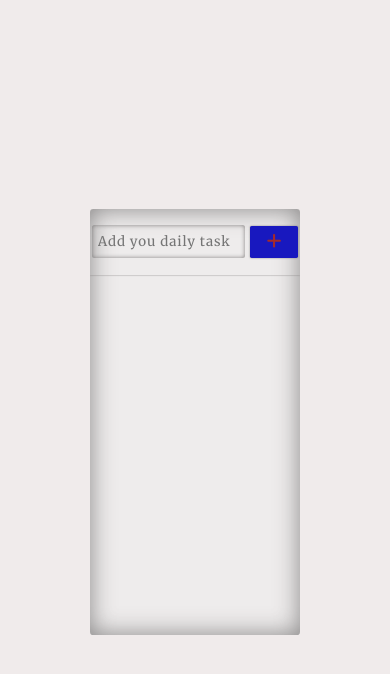
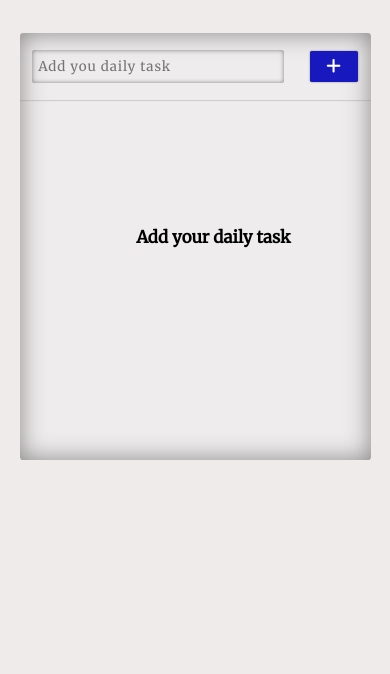
Before and after one commit to NidhiSharma63/react-todo-app, a React (Create React App) app: page / in a window 390 px wide. Shown: the top 674 px of the page. Built offline with nearby package versions, Linux system fonts and the light colour scheme.

Commit message:
responsiveness bug fixed

```diff
--- a/src/components/ShowTodo.jsx
+++ b/src/components/ShowTodo.jsx
@@ -11,8 +11,8 @@ const ShowTodo = ({setTaskValue,setEditObj,setShowAddTaskBtn}) => {
   }
   return (
     <div className='bottom-section'>
-      {
-       state.todos.map((todo)=>{
+      {state.todos.length>0?
+        state.todos.map((todo)=>{
           return(
             <div className='single-task' key={todo.id}>
               <input
@@ -27,7 +27,8 @@ const ShowTodo = ({setTaskValue,setEditObj,setShowAddTaskBtn}) => {
               </div>
             </div>
           )
-        })
+        }):
+        <h1>Add your daily task</h1>
       }
     </div>
   )
--- a/src/css/App.css
+++ b/src/css/App.css
@@ -15,25 +15,23 @@ html{
 }
 body{
   background-color: var(--main-bg);
-  display: flex;
-  align-items: center;
-  justify-content: center;
-  height: 100vh;
-  width: 100%;
   overflow-x: hidden;
   font-family: 'Merriweather', serif;
 }
 .main-wrapper{
-  width: 80rem;
+  max-width: 1440px;
+  margin: auto;
+  margin-top: 4rem;
   height: 50rem;
-  background-color: var(--wrapper-bg);
-  box-shadow: 0px 0px 25px 0px rgba(70, 68, 68, 0.616) inset;
-  padding-bottom: 1rem;
-  overflow: hidden;
-  border-radius: .4rem;
 }
 .add-task{
-  width: 100%;
+  padding-bottom: 1rem;
+  border-radius: .4rem;
+  background-color: var(--wrapper-bg);
+  overflow: hidden;
+  box-shadow: 0px 0px 25px 0px rgba(70, 68, 68, 0.616) inset;
+  width: 70%;
+  margin: auto;
   display: flex;
   align-items: center;
   justify-content: space-between;
@@ -94,6 +92,12 @@ body{
   height: 90%;
   overflow-y:scroll ;
   margin-left: 1.7rem;
+  position: relative;
+}
+.bottom-section h1{
+  justify-self: center;
+  position: absolute;
+  top: 33%;
 }
 .single-task{
   display: flex;
@@ -141,13 +145,12 @@ body{
 
 
 @media screen and (max-width:700px) {
-  .main-wrapper{
-    width:100%;
-    margin: auto;
+  .add-task{
+    width: 90%;
   }
   .btn i{
     display: block;
-    color: brown;
+    color: white;
     font-size: 2rem;
   }
   .btn span{
@@ -156,14 +159,9 @@ body{
 }
 
 @media screen and (max-width:500px) {
-  .main-wrapper{
-    width: 95%;
-  }
+
   #input{
     width: 70%;
-  }
-  .bottom-section {
-    margin-left: 1.2rem;
   }
   .single-task p {
     width: 60%;
```
Also changed, not shown: 1 other file (tests, documents, lock files or other folders).
